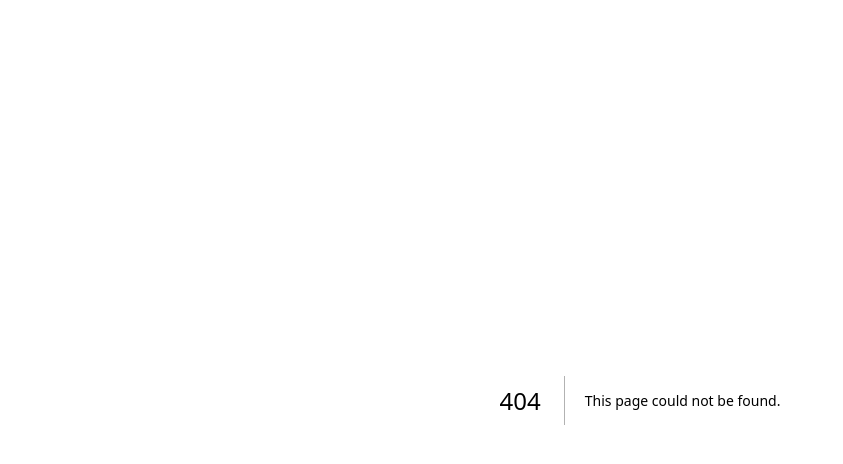
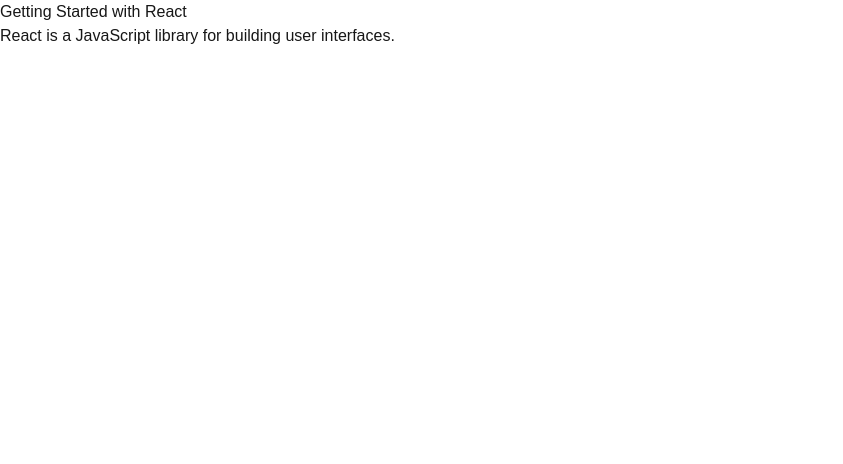
Before and after one commit to Neel37389/react-practice, a Next.js app: page /blog/1 in a window 1280 px wide. Before the commit this address had no page. Shown: the top 464 px of the page, without its empty margins (0-843 px from the left). Built offline with nearby package versions, Linux system fonts and the light colour scheme.

Commit message:
Added dymanic routes practice.

```diff
--- /dev/null
+++ b/src/app/blog/[id]/page.js
@@ -0,0 +1,31 @@
+export default async function BlogPost({ params }) {
+  const posts = [
+    {
+      id: 1,
+      title: "Getting Started with React",
+      body: "React is a JavaScript library for building user interfaces.",
+    },
+    {
+      id: 2,
+      title: "Understanding Next.js",
+      body: "Next.js is a React framework with server side rendering.",
+    },
+    {
+      id: 3,
+      title: "Tailwind CSS Tips",
+      body: "Tailwind CSS is a utility first CSS framework.",
+    },
+  ];
+
+  const { id } = await params;
+  const post = posts.find((p) => String(p.id) === id);
+  console.log("params:", params);
+  console.log("id:", params.id);
+  console.log("post:", post);
+  return (
+    <div>
+      <h1>{post.title}</h1>
+      <p>{post.body}</p>
+    </div>
+  );
+}
--- /dev/null
+++ b/src/app/blog/page.js
@@ -0,0 +1,30 @@
+import Link from "next/link";
+
+export default function Home() {
+  const posts = [
+    {
+      id: 1,
+      title: "Getting Started with React",
+      body: "React is a JavaScript library for building user interfaces.",
+    },
+    {
+      id: 2,
+      title: "Understanding Next.js",
+      body: "Next.js is a React framework with server side rendering.",
+    },
+    {
+      id: 3,
+      title: "Tailwind CSS Tips",
+      body: "Tailwind CSS is a utility first CSS framework.",
+    },
+  ];
+  return (
+    <div>
+      {posts.map((post) => (
+        <Link key={post.id} href={`/blog/${post.id}`}>
+          {post.title}
+        </Link>
+      ))}
+    </div>
+  );
+}
```
